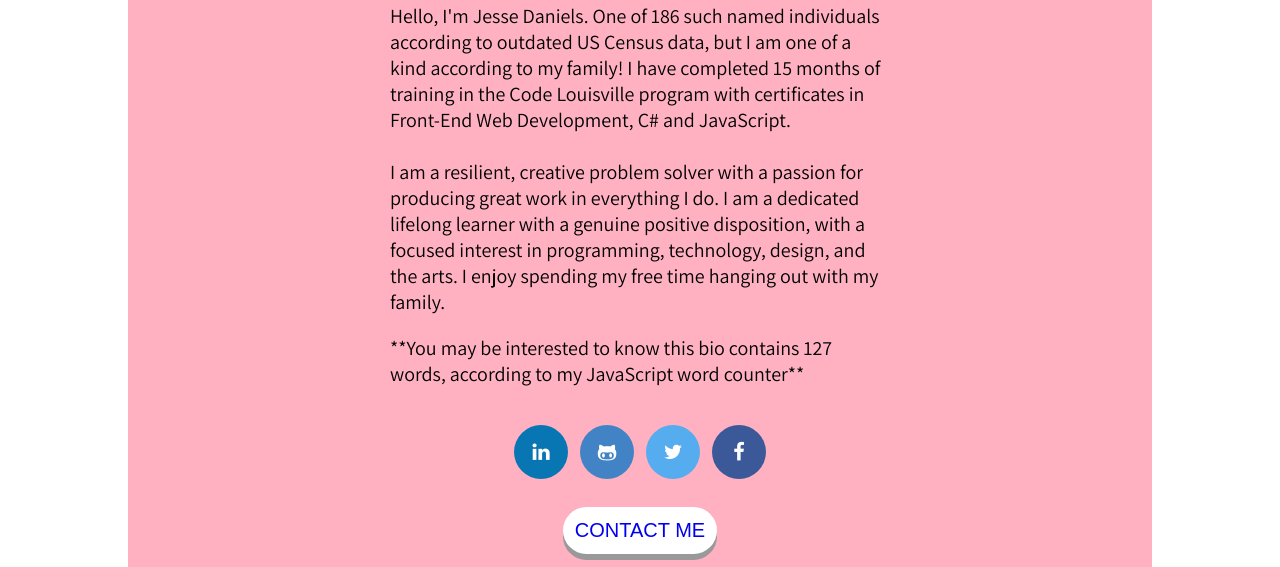
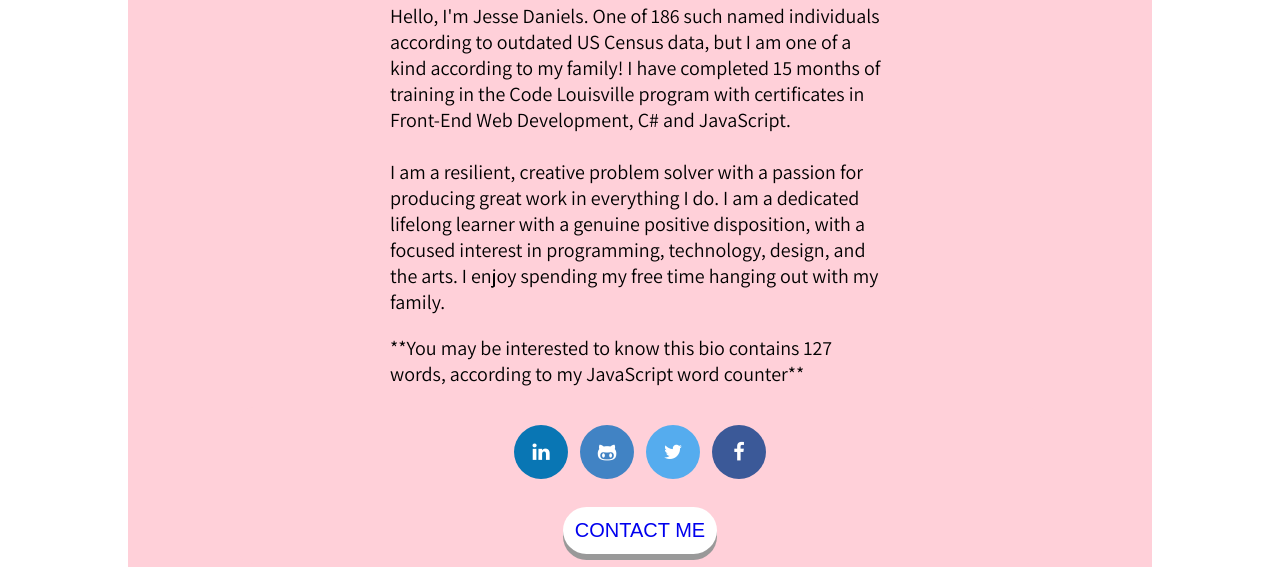
Before and after one commit to jessecdaniels/portfolio, a website: page index.html in a window 1280 px wide. Shown: the part 516-1083 px from the top of the page. Drawn offline with Linux system fonts and the light colour scheme; a web font is replaced by a local one.

Commit message:
adds update for new LinkedIn profile background color

```diff
--- a/style.scss
+++ b/style.scss
@@ -87,7 +87,7 @@ figure {
 figure:first-of-type{
   width: 80%;
   max-width: 80%;
-  background-color: #ffe0e6;
+  background-color: #ffd0d9;
   font-size: 20px;
   padding: 10px;
   border-radius: 15px;
```
Also changed, not shown: style.css.
